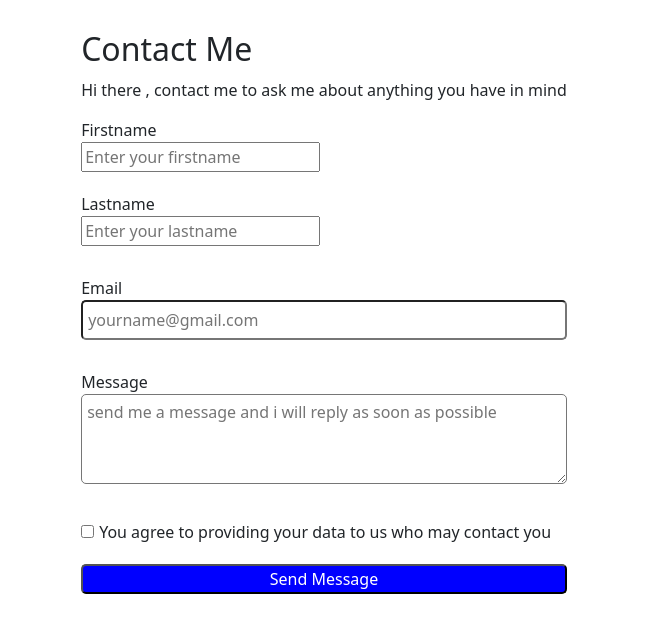
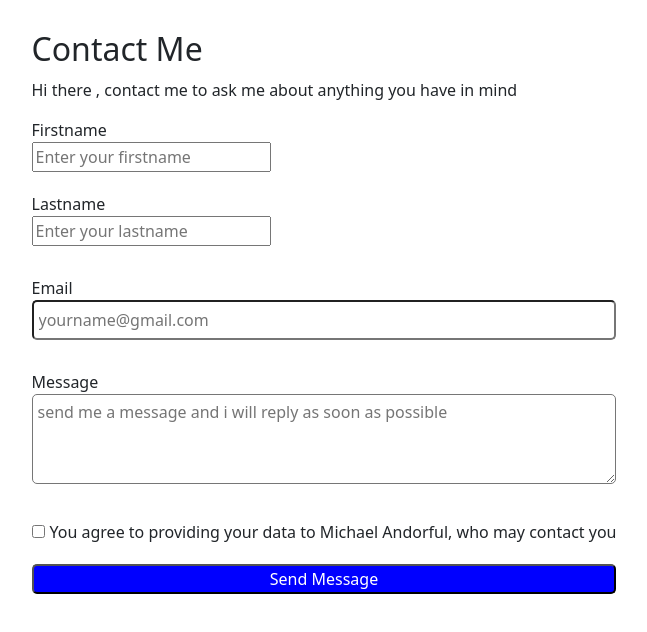
Before and after one commit to Myches/Linktree-clone, a React (Create React App) app: page /#/Contact in a window 1280 px wide. Shown: the top 632 px of the page, without its empty margins (316-963 px from the left). Built offline with nearby package versions, Linux system fonts and the light colour scheme; the HTML template or start-up script is replaced by a standard one.

Commit message:
fix :fixed the correct name tag in the checkbox section of the Contact page

```diff
--- a/src/linktree/Contact.js
+++ b/src/linktree/Contact.js
@@ -41,7 +41,7 @@ return(
 
 
 				<input type='checkbox' id='agreement' checked={formData.agreement} onChange={handleChange} name='agreement'/>
-			<label htmlFor='agreement'>You agree to providing your data to us who may contact you</label> <br />
+			<label htmlFor='agreement'>You agree to providing your data to Michael Andorful, who may contact you</label> <br />
 
 			<button id='btn__submit'>Send Message</button>
 
```
